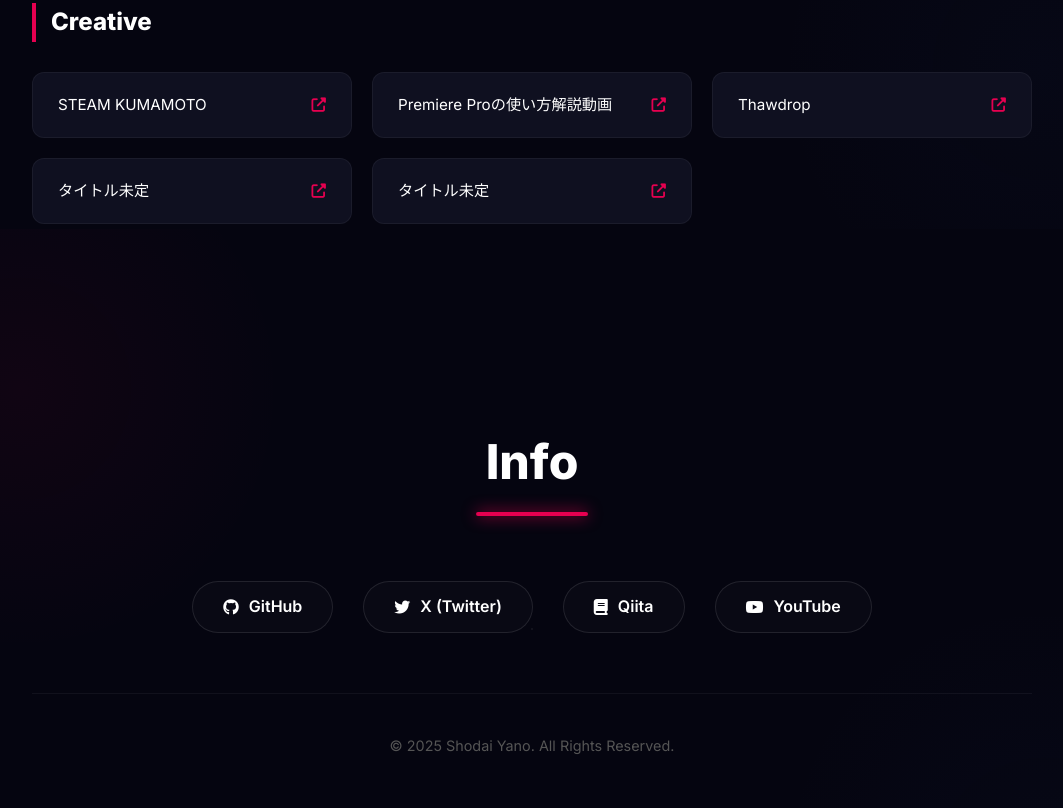
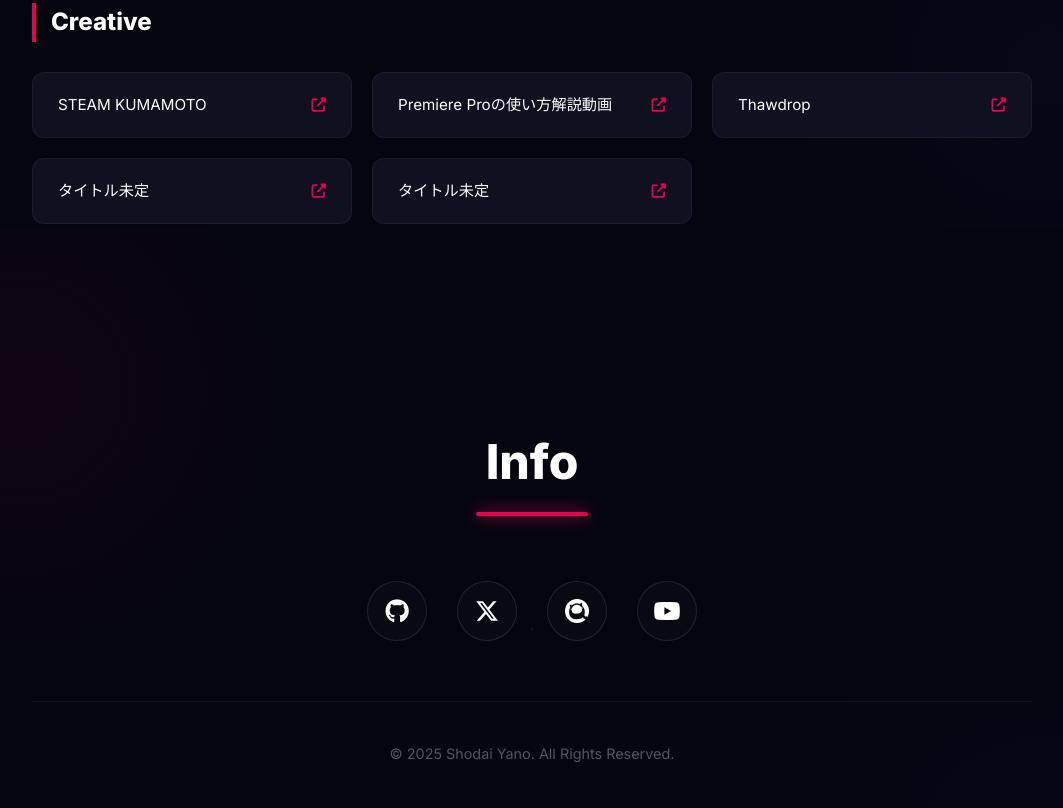
Before and after one commit to Toasha/Toasha.github.io, a plain HTML site: page index.html in a window 1280 px wide. Shown: the part 4571-5379 px from the top of the page, without its empty margins (108-1171 px from the left). Drawn offline with nearby package versions, Linux system fonts and the light colour scheme.

Commit message:
changed UI

```diff
--- a/index.html
+++ b/index.html
@@ -12,7 +12,7 @@
         href="https://fonts.googleapis.com/css2?family=Inter:wght@300;400;600;800&family=Noto+Sans+JP:wght@300;400;500;700&display=swap"
         rel="stylesheet">
     <!-- Icons -->
-    <link rel="stylesheet" href="https://cdnjs.cloudflare.com/ajax/libs/font-awesome/6.4.0/css/all.min.css">
+    <link rel="stylesheet" href="https://cdnjs.cloudflare.com/ajax/libs/font-awesome/6.5.1/css/all.min.css">
     <link rel="stylesheet" href="https://cdn.jsdelivr.net/gh/devicons/devicon@latest/devicon.min.css">
     <!-- Styles -->
     <link rel="stylesheet" href="styles.css">
@@ -231,14 +231,14 @@
             <h2 class="section-title">Info</h2>
             <div class="container">
                 <div class="social-links">
-                    <a href="https://github.com/Toasha" target="_blank" class="social-btn"><i class="fab fa-github"></i>
-                        GitHub</a>
-                    <a href="https://x.com/Toadevandmusic?s=20" target="_blank" class="social-btn"><i
-                            class="fab fa-twitter"></i> X (Twitter)</a>
-                    <a href="https://qiita.com/toasha" target="_blank" class="social-btn"><i class="fas fa-book"></i>
-                        Qiita</a>
-                    <a href="https://www.youtube.com/@toasha88" target="_blank" class="social-btn"><i
-                            class="fab fa-youtube"></i> YouTube</a>
+                    <a href="https://github.com/Toasha" target="_blank" class="social-btn" aria-label="GitHub"><i
+                            class="fab fa-github"></i></a>
+                    <a href="https://x.com/Toadevandmusic?s=20" target="_blank" class="social-btn"
+                        aria-label="X (Twitter)"><i class="fab fa-x-twitter"></i></a>
+                    <a href="https://qiita.com/toasha" target="_blank" class="social-btn" aria-label="Qiita"><img
+                            src="qiita_icon.png" alt="Qiita" class="social-icon-img"></a>
+                    <a href="https://www.youtube.com/@toasha88" target="_blank" class="social-btn"
+                        aria-label="YouTube"><i class="fab fa-youtube"></i></a>
                 </div>
                 <footer class="footer">
                     <p>&copy; 2025 Shodai Yano. All Rights Reserved.</p>
--- a/styles.css
+++ b/styles.css
@@ -599,36 +599,54 @@ ul {
 }
 
 .social-btn {
-    padding: 12px 30px;
+    width: 60px;
+    height: 60px;
     border: 1px solid rgba(255, 255, 255, 0.1);
-    border-radius: 30px;
-    font-weight: 600;
+    border-radius: 50%;
+    font-size: 1.5rem;
     transition: all 0.3s;
     display: flex;
+    justify-content: center;
     align-items: center;
-    gap: 10px;
     background: rgba(255, 255, 255, 0.02);
     position: relative;
     overflow: hidden;
+    color: var(--color-text-main);
+}
+
+.social-icon-img {
+    width: 24px;
+    height: 24px;
+    object-fit: contain;
+}
+
+.social-btn i,
+.social-btn img {
+    position: relative;
+    z-index: 10;
 }
 
 .social-btn::before {
     content: '';
     position: absolute;
-    top: 0;
-    left: -100%;
+    top: 50%;
+    left: 50%;
     width: 100%;
     height: 100%;
-    background: linear-gradient(90deg, transparent, rgba(255, 255, 255, 0.1), transparent);
-    transition: left 0.5s;
+    background: var(--color-primary);
+    border-radius: 50%;
+    transform: translate(-50%, -50%) scale(0);
+    opacity: 0;
+    transition: transform 0.4s ease, opacity 0.4s ease;
+    z-index: 0;
 }
 
 .social-btn:hover::before {
-    left: 100%;
+    transform: translate(-50%, -50%) scale(1);
+    opacity: 1;
 }
 
 .social-btn:hover {
-    background: var(--color-primary);
     border-color: var(--color-primary);
     transform: translateY(-5px);
     box-shadow: 0 10px 20px rgba(230, 0, 80, 0.3);
```
Also changed, not shown: qiita_icon.png (added).
